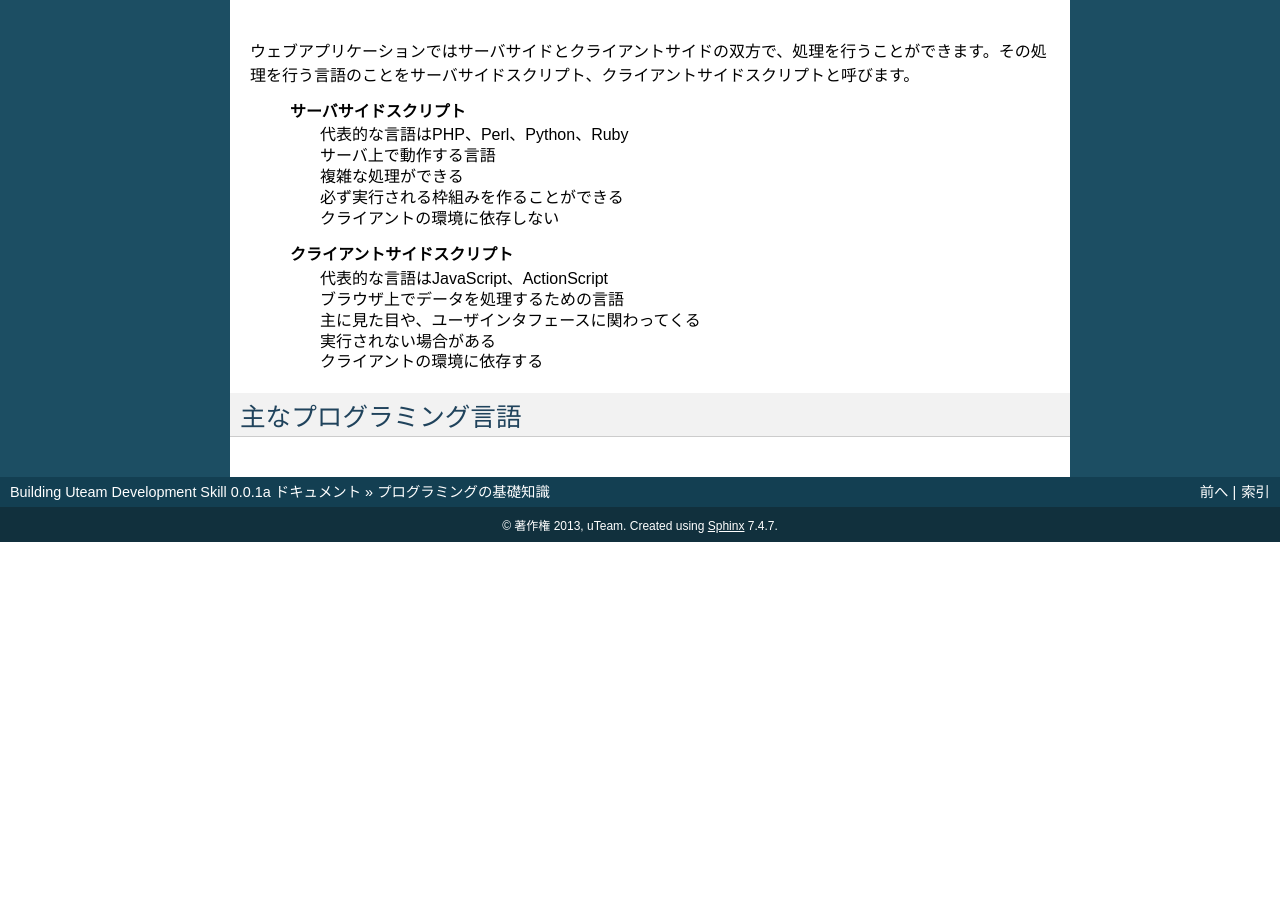
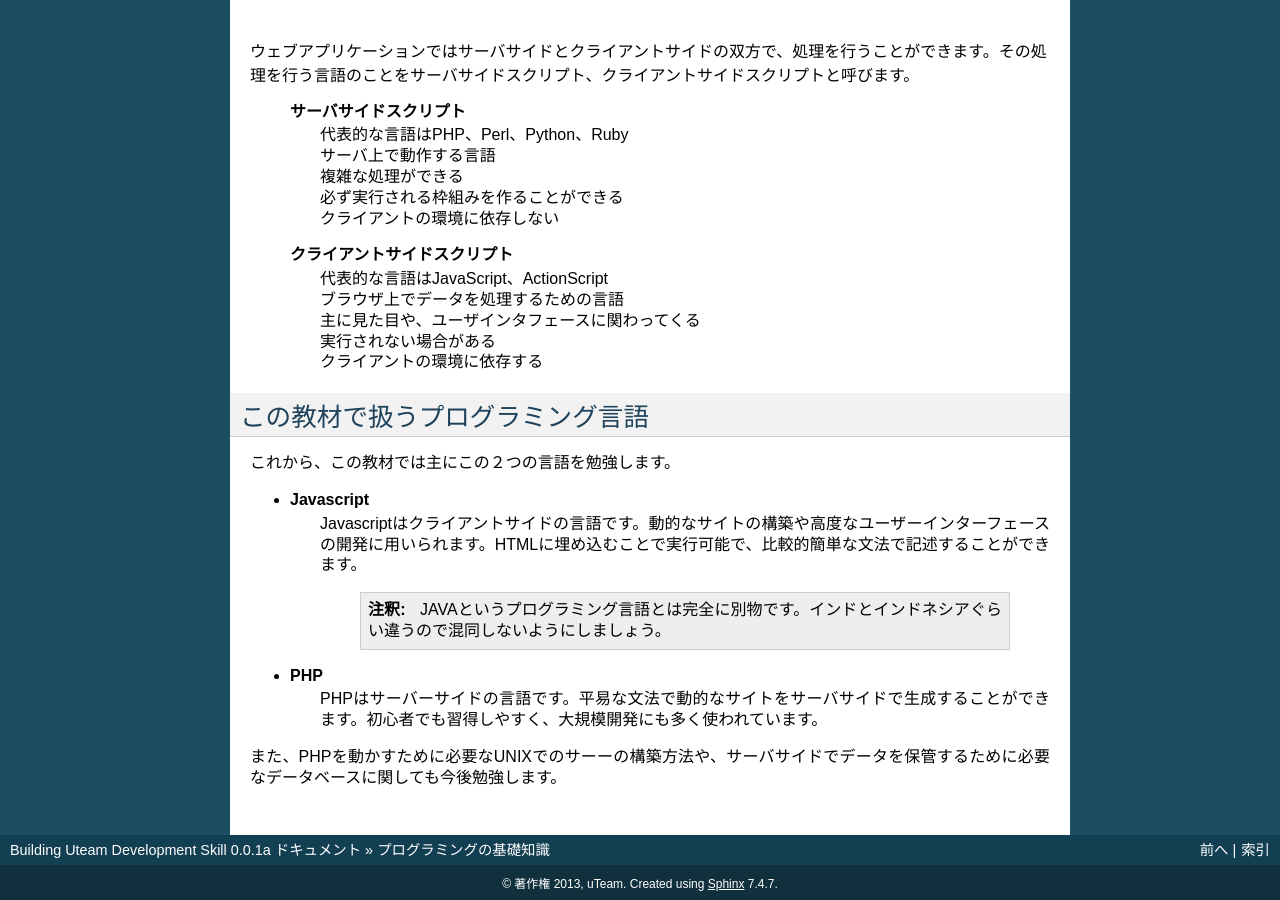
Before and after one commit to uhero-corp/buds, a Sphinx documentation site: the page built from source/6_introduction_programming.txt, in a window 1280 px wide and 900 px high, scrolled down 1879 px. Built offline with Sphinx 7.4.7, drawn with Linux system fonts in a browser that asks for light colours; before the commit the page ends 2421 px from its top, so only the background shows below that; some of the changed text lies outside the part shown.

Commit message:
first commit

```diff
--- a/source/6_introduction_programming.txt
+++ b/source/6_introduction_programming.txt
@@ -72,5 +72,20 @@
         | クライアントの環境に依存する
 
 
-主なプログラミング言語
-=======================
+この教材で扱うプログラミング言語
+===================================
+
+これから、この教材では主にこの２つの言語を勉強します。
+
+* **Javascript**
+   Javascriptはクライアントサイドの言語です。動的なサイトの構築や高度なユーザーインターフェースの開発に用いられます。HTMLに埋め込むことで実行可能で、比較的簡単な文法で記述することができます。
+
+    .. note::
+       JAVAというプログラミング言語とは完全に別物です。インドとインドネシアぐらい違うので混同しないようにしましょう。
+
+* **PHP**
+   PHPはサーバーサイドの言語です。平易な文法で動的なサイトをサーバサイドで生成することができます。初心者でも習得しやすく、大規模開発にも多く使われています。
+
+
+
+また、PHPを動かすために必要なUNIXでのサーーの構築方法や、サーバサイドでデータを保管するために必要なデータベースに関しても今後勉強します。
```
